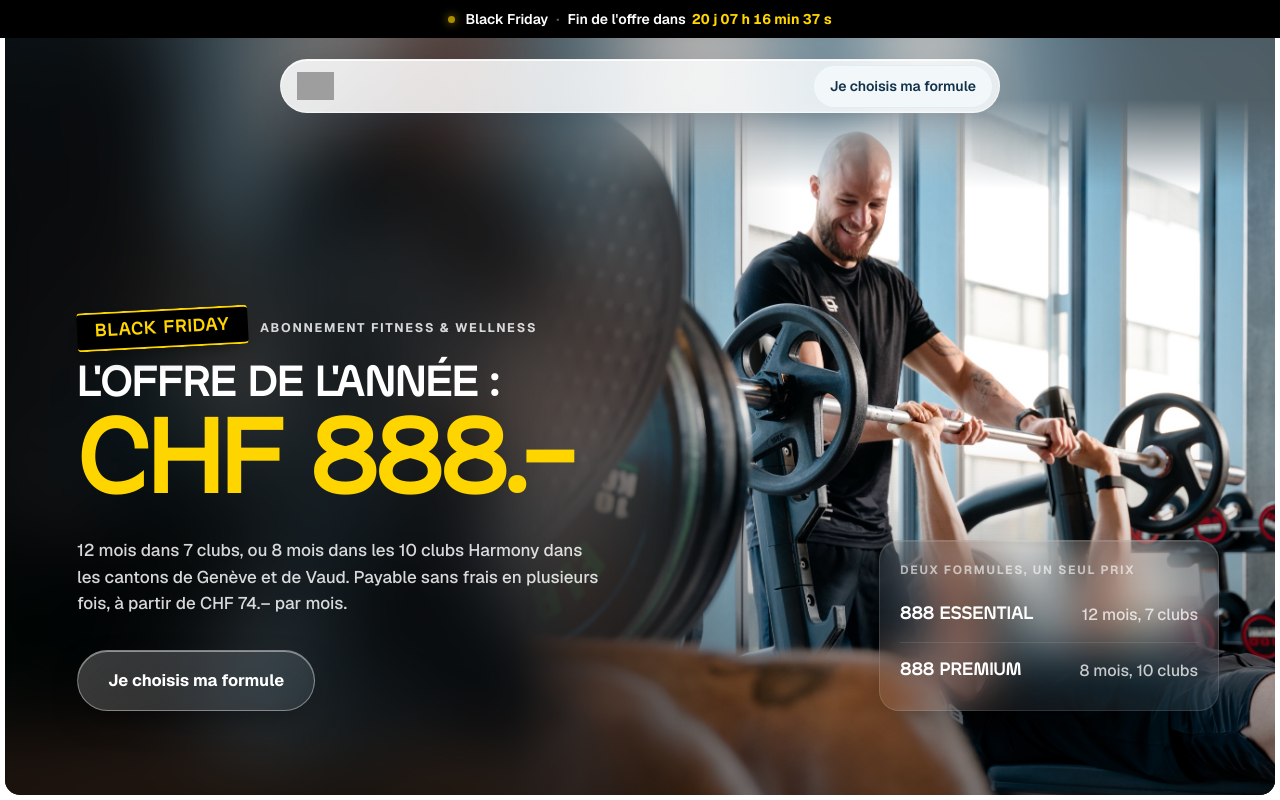
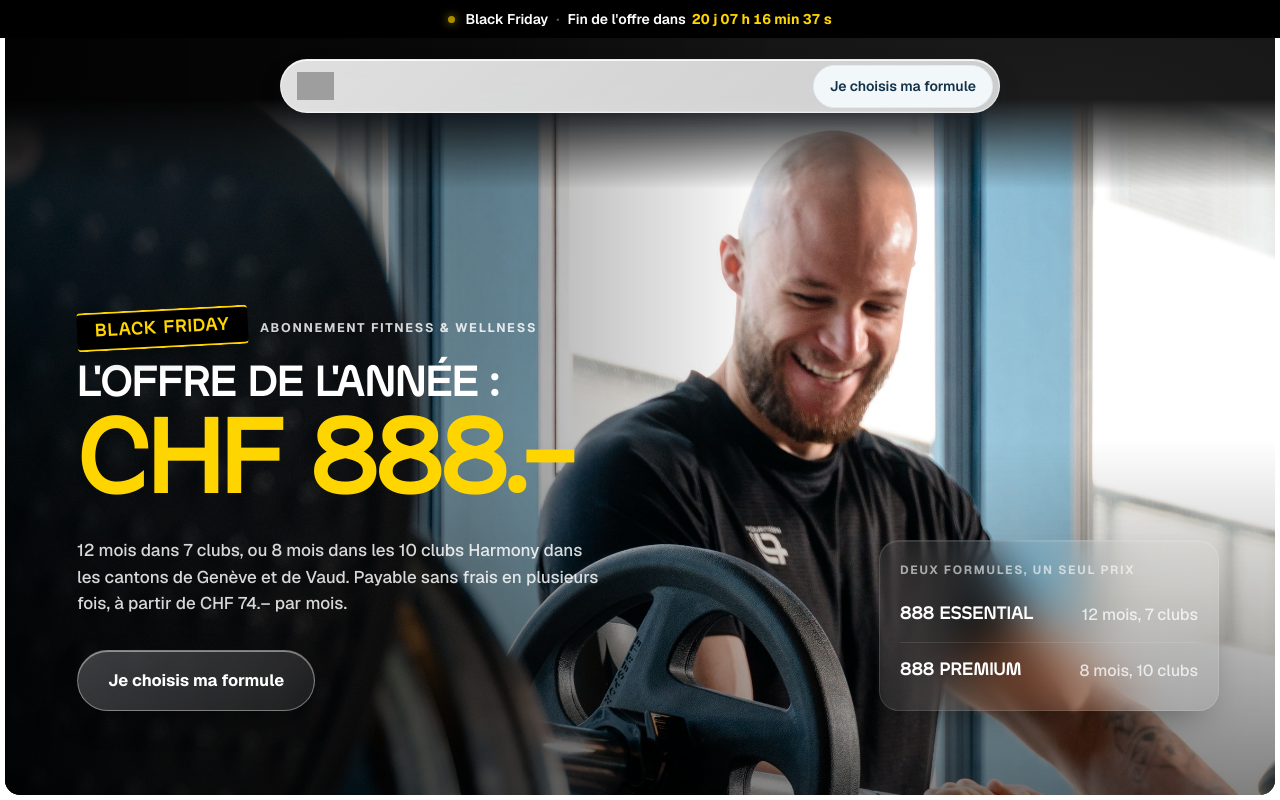
Before and after one commit to HarmonyFitness/offres, a plain HTML site: page blackfriday/index.html in a window 1280 px wide. Shown: the top 800 px of the page. Drawn offline with nearby package versions, Linux system fonts and the light colour scheme; grey boxes are pictures that could not be loaded.

Commit message:
Offre Black Friday 888 — hero ordinateur : cadrage paysage dédié (coach à droite, disque flou du premier plan sous le texte) à la place du calque flouté artificiel
Co-Authored-By: Claude Opus 5.5 <noreply@anthropic.com>

```diff
--- a/blackfriday/index.html
+++ b/blackfriday/index.html
@@ -25,7 +25,8 @@ j=d.createElement(s),dl=l!='dataLayer'?'&l='+l:'';j.async=true;j.src=
 <meta name="theme-color" content="#000000" />
 
 <link rel="icon" type="image/png" href="images/favicon-harmony.png" />
-<link rel="preload" as="image" href="images/hero-blackfriday.jpg" fetchpriority="high" />
+<link rel="preload" as="image" href="images/hero-blackfriday-large.jpg" media="(min-width: 901px)" fetchpriority="high" />
+<link rel="preload" as="image" href="images/hero-blackfriday.jpg" media="(max-width: 900px)" fetchpriority="high" />
 <link rel="preconnect" href="https://fonts.googleapis.com" />
 <link rel="preconnect" href="https://fonts.gstatic.com" crossorigin />
 <link rel="stylesheet" href="https://fonts.googleapis.com/css2?family=Geist:wght@400;500;600;700;800&display=swap" />
@@ -135,31 +136,18 @@ j=d.createElement(s),dl=l!='dataLayer'?'&l='+l:'';j.async=true;j.src=
   }
 }
 :root[data-theme="blackfriday"].has-final-img .closing-photo::after { opacity: .86; }
-/* Desktop : photo calée à droite (le coach est à gauche du cliché), fondu dans le noir à gauche et en haut */
+/* Desktop : cadrage paysage dédié (coach à droite, disque flou du premier plan à gauche, sous le texte) */
 @media (min-width: 901px) {
   :root[data-theme="blackfriday"].has-hero-img .hero-bg {
-    left: 40%;
-    background-position: 0 0;
-    -webkit-mask-image: linear-gradient(to right, transparent 0, #000 28%), linear-gradient(to bottom, transparent 0, #000 90px);
-    -webkit-mask-composite: source-in;
-            mask-image: linear-gradient(to right, transparent 0, #000 28%), linear-gradient(to bottom, transparent 0, #000 90px);
-            mask-composite: intersect;
+    background-image: url('images/hero-blackfriday-large.jpg') !important;
+    background-position: 72% 30%;
   }
   :root[data-theme="blackfriday"].has-hero-img .hero::before {
     background:
-      linear-gradient(to right, rgba(0,0,0,.55) 0%, rgba(0,0,0,.35) 40%, transparent 62%),
-      linear-gradient(to top, rgba(0,0,0,.45) 0%, transparent 45%);
-  }
-  /* À gauche de la photo : la même photo, floutée, au lieu d'un aplat noir */
-  :root[data-theme="blackfriday"].has-hero-img .hero-bg-blur {
-    display: block;
-    position: absolute; inset: 0; z-index: -3;
-    background: url('images/hero-blackfriday.jpg') 0 30% / cover no-repeat;
-    filter: blur(40px) brightness(.8) saturate(1.1);
-    transform: scale(1.15);
+      linear-gradient(to right, rgba(0,0,0,.6) 0%, rgba(0,0,0,.35) 38%, transparent 60%),
+      linear-gradient(to top, rgba(0,0,0,.5) 0%, transparent 45%);
   }
 }
-.hero-bg-blur { display: none; }
 /* Sélection de texte et focus clavier aux couleurs de l'offre (noir + jaune) */
 :root[data-theme="blackfriday"] ::selection { background: var(--accent); color: #000; }
 /* Mobile et tablette : header collé sous le bandeau, puis masqué une fois le hero passé
@@ -852,7 +840,6 @@ height="0" width="0" style="display:none;visibility:hidden"></iframe></noscript>
 <!-- ============ HERO ============ -->
 <div class="hero-wrap" id="top">
 <section class="hero" id="hero">
-  <div class="hero-bg-blur" aria-hidden="true"></div>
   <div class="hero-bg" role="img" aria-label=""></div>
   <div class="hero-inner">
     <span class="eyebrow"><span class="season-badge" data-t="hero.badgeSaison"></span><span data-t="hero.surtitre"></span></span>
```
Also changed, not shown: blackfriday/images/hero-blackfriday-large.jpg (added).
